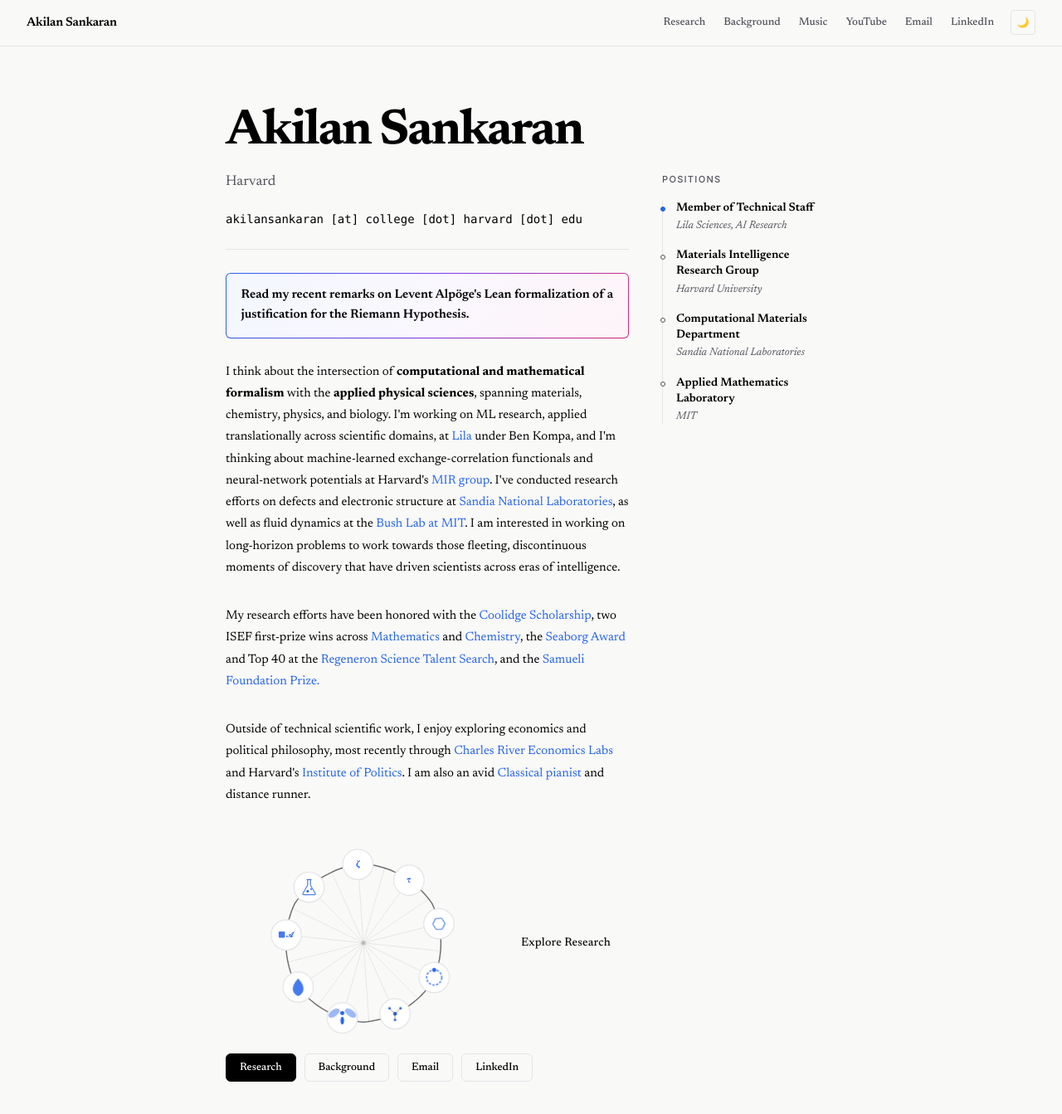
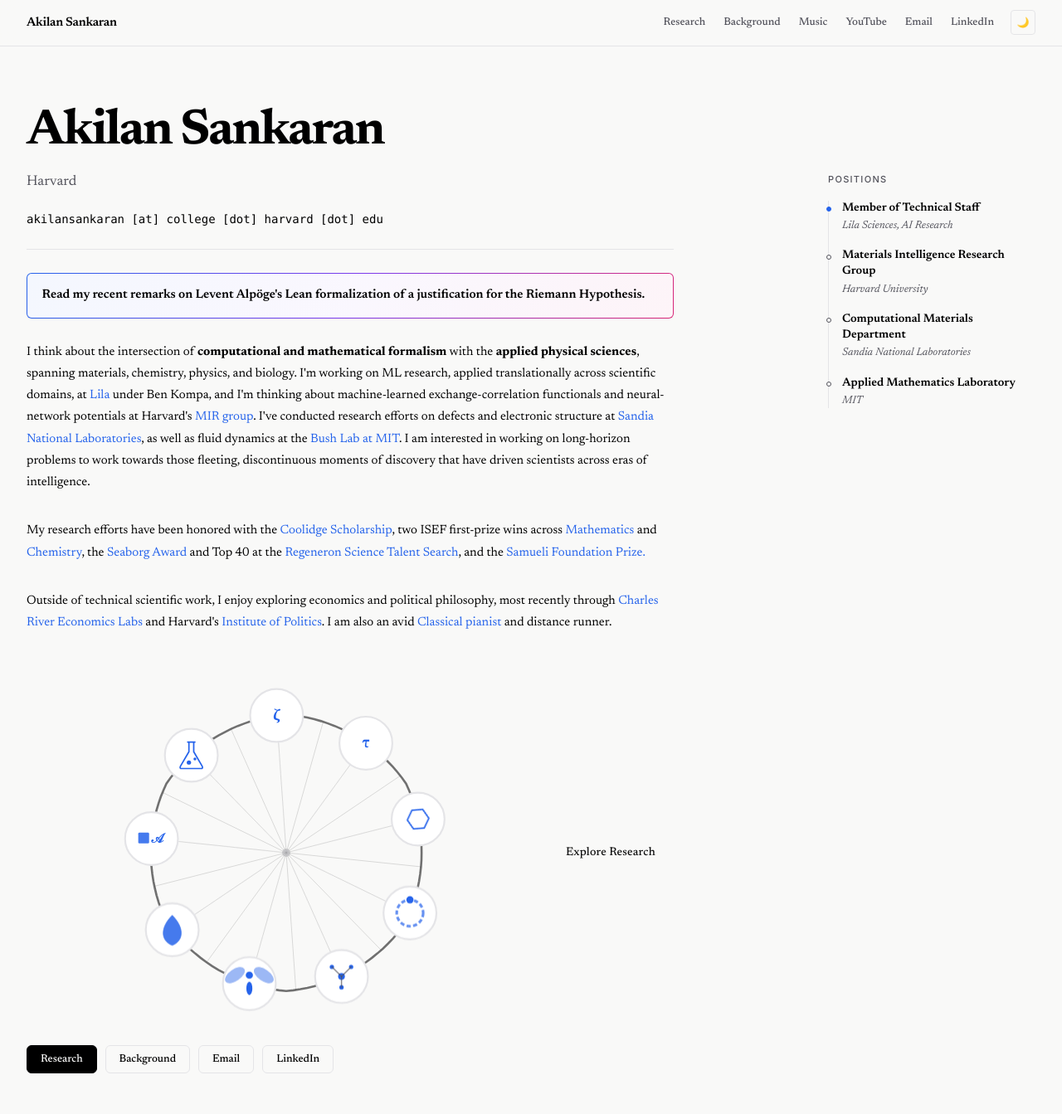
Before and after one commit to akilansankaran/akilansankaran.github.io, a Jekyll site: the page built from index.md, in a window 1280 px wide and 1400 px high. Shown: the top 1343 px of the window at 83% size. Built offline with Jekyll 4.4.1, drawn with Linux system fonts in a browser that asks for light colours; some web fonts are replaced.

Commit message:
Widen the homepage, push positions to the right edge, enlarge the wheel

```diff
--- a/assets/css/main.css
+++ b/assets/css/main.css
@@ -1584,8 +1584,21 @@ main.container > h1:first-child {
 }
 
 /* ===== Positions column (homepage, right side) ===== */
+main.container:has(.hero-with-nav) {
+  max-width: 1280px;
+}
+
+.hero-with-nav {
+  gap: 3.5rem;
+}
+
+.hero-with-nav .hero-body {
+  flex: 0 1 780px;
+}
+
 .hero-positions {
-  flex: 0 0 210px;
+  flex: 0 0 250px;
+  margin-left: auto;
   position: sticky;
   top: calc(var(--nav-height) + 2rem);
   margin-top: 5rem;
@@ -1672,3 +1685,8 @@ main.container > h1:first-child {
     width: 100%;
   }
 }
+
+/* Larger wheel on the homepage */
+.hero-with-nav .c-svg {
+  max-width: 580px;
+}
```
